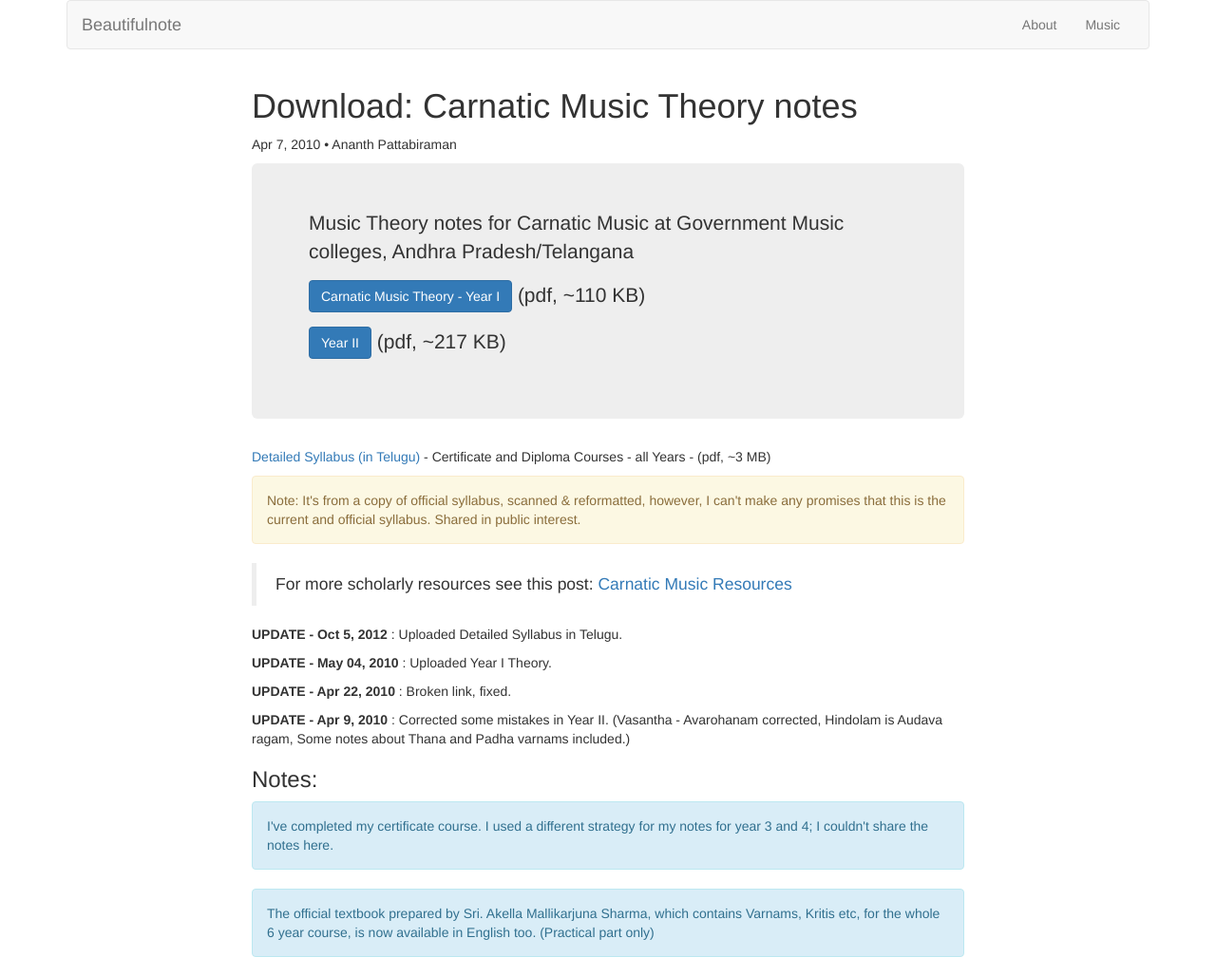
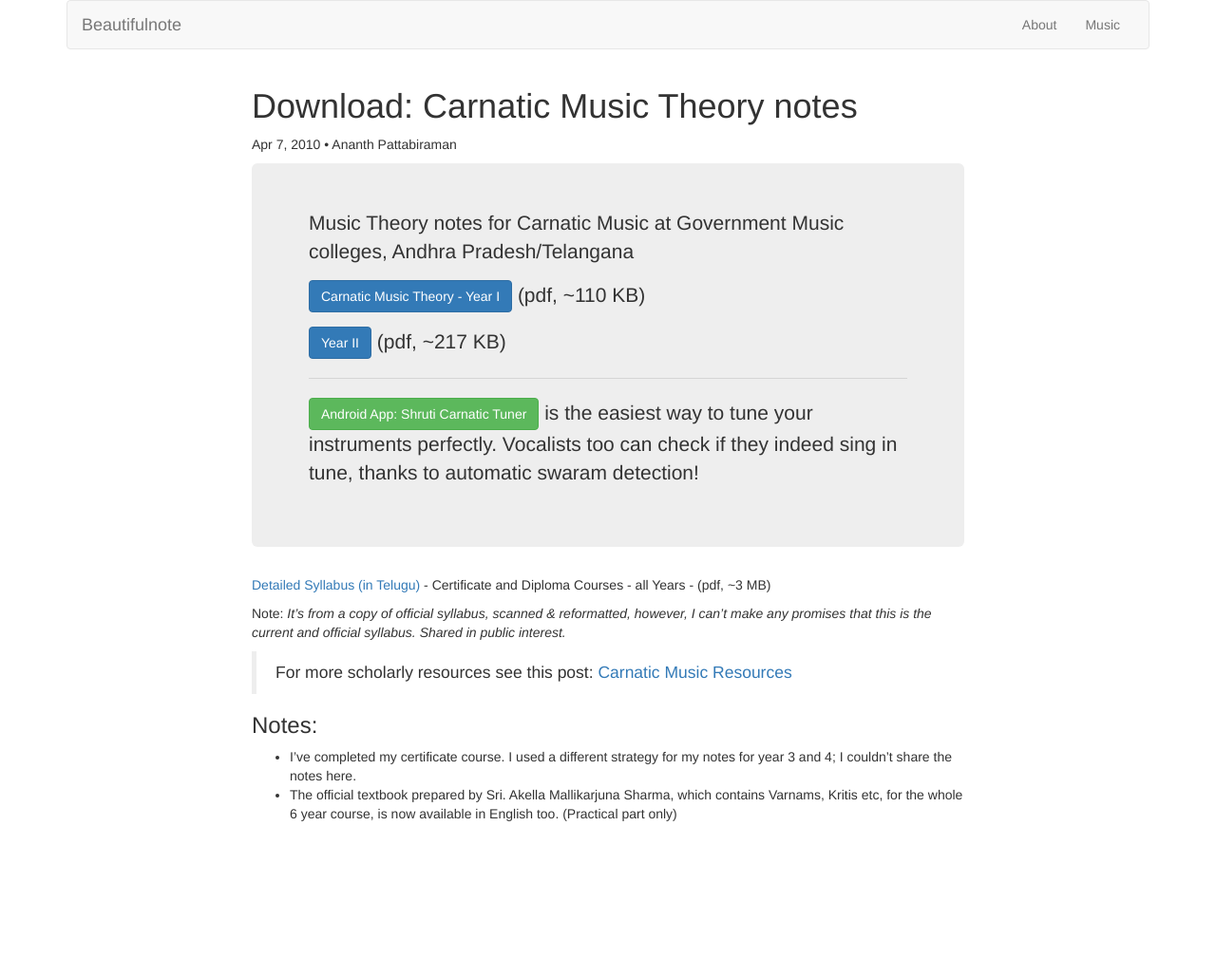
Before and after one commit to ananthp/beautifulnote, a Jekyll site: the page built from blog/_posts/2010-04-07-carnatic-music-theory-download.markdown, in a window 1280 px wide. Shown: the whole page at 95% size. Built offline with Jekyll 4.4.1, drawn with Linux system fonts in a browser that asks for light colours; nearby versions of some CDN libraries; some web fonts are replaced; after the commit the page ends 900 px from its top, so only the background shows below that.

Commit message:
cleanup. added shruti info

```diff
--- a/blog/_posts/2010-04-07-carnatic-music-theory-download.markdown
+++ b/blog/_posts/2010-04-07-carnatic-music-theory-download.markdown
@@ -15,27 +15,19 @@ syllabus: /download/syllabus-Telugu--carnatic_music--certificate_and_diploma--al
 <p>Music Theory notes for Carnatic Music at Government Music colleges, Andhra Pradesh/Telangana</p>
 <p> <a class="btn btn-primary" href="{{ site.url }}/{{ page.theory-year1}}">Carnatic Music Theory - Year I</a> (pdf, ~110 KB)</p>
 <p> <a class="btn btn-primary" href="{{ site.url }}/{{ page.theory-year2}}">Year II </a> (pdf, ~217 KB)</p>
-
+<hr />
+<p><a class="btn btn-success" href="bit.ly/shrutiapp">Android App: Shruti Carnatic Tuner</a> is the easiest way to tune your instruments perfectly. Vocalists too can check if they indeed sing in tune, thanks to automatic swaram detection!</p>
 </div>
 
 <!--more-->
 
 [Detailed Syllabus (in Telugu)]( {{ site.url }}/{{ page.syllabus}}) - Certificate and Diploma Courses - all Years - (pdf, ~3 MB)
 
-<div class="alert alert-warning">Note: It's from a copy of official syllabus, scanned & reformatted, however, I can't make any promises that this is the current and official syllabus. Shared in public interest.  </div>
+Note: <i>It's from a copy of official syllabus, scanned & reformatted, however, I can't make any promises that this is the current and official syllabus. Shared in public interest.</i>
 
 <blockquote>For more scholarly resources see this post: <a href="{% post_url 2016-04-25-carnatic-resources %}">Carnatic Music Resources</a></blockquote>
 
-**UPDATE - Oct 5, 2012** : Uploaded Detailed Syllabus in Telugu.
-
-**UPDATE - May 04, 2010** : Uploaded Year I Theory.
-
-**UPDATE - Apr 22, 2010** : Broken link, fixed.
-
-**UPDATE - Apr 9, 2010** : Corrected some mistakes in Year II.  (Vasantha - Avarohanam corrected, Hindolam is Audava ragam, Some notes about Thana and Padha varnams included.)
-
 ### Notes:
 
-<div class="alert alert-info">I've completed my certificate course. I used a different strategy for my notes for year 3 and 4; I couldn't share the notes here. </div>
-
-<div class="alert alert-info">The official textbook prepared by Sri. Akella Mallikarjuna Sharma, which contains Varnams, Kritis etc, for the whole 6 year course, is now available in English too. (Practical part only)</div>
+* I've completed my certificate course. I used a different strategy for my notes for year 3 and 4; I couldn't share the notes here.
+* The official textbook prepared by Sri. Akella Mallikarjuna Sharma, which contains Varnams, Kritis etc, for the whole 6 year course, is now available in English too. (Practical part only)
```
